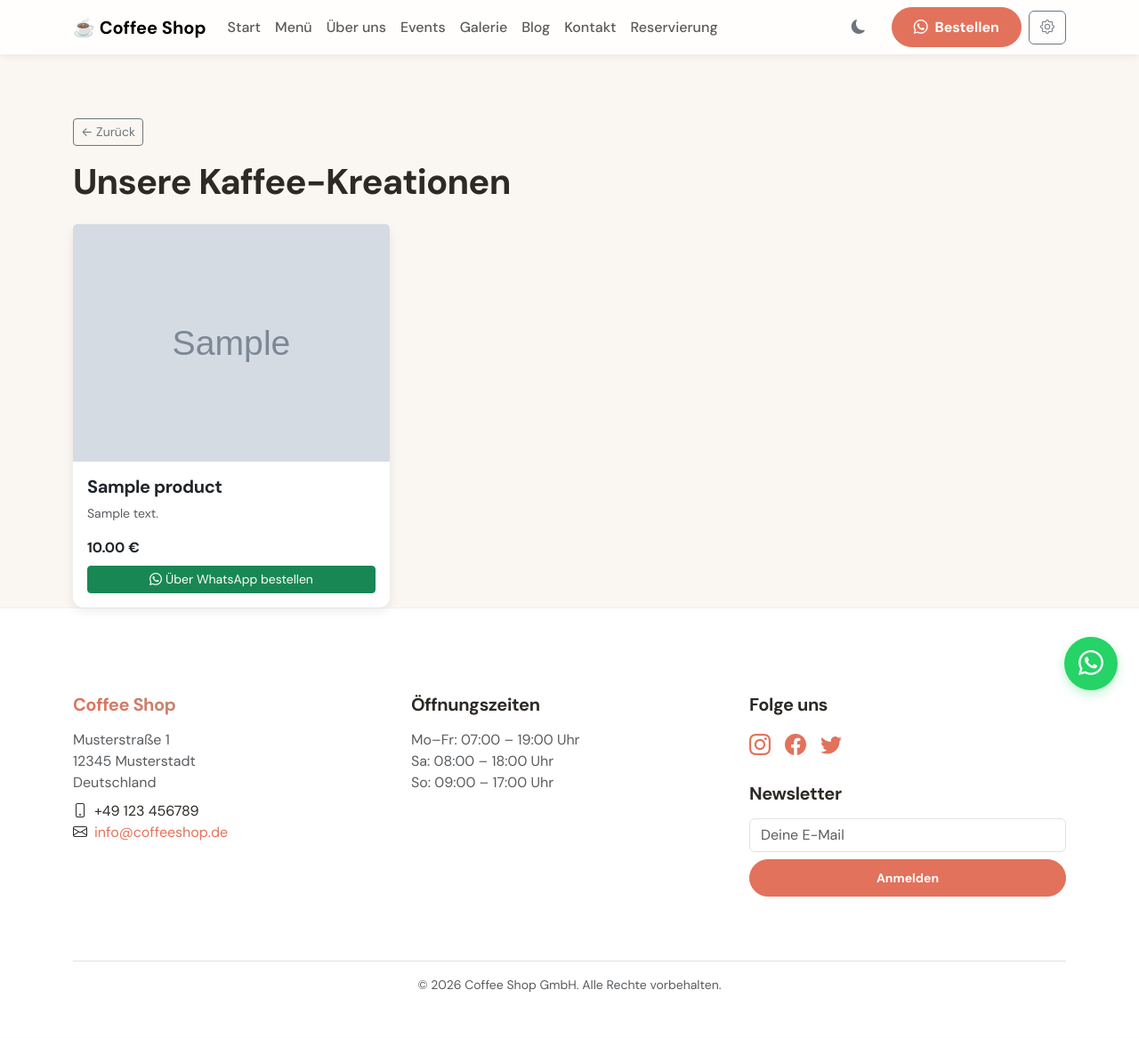
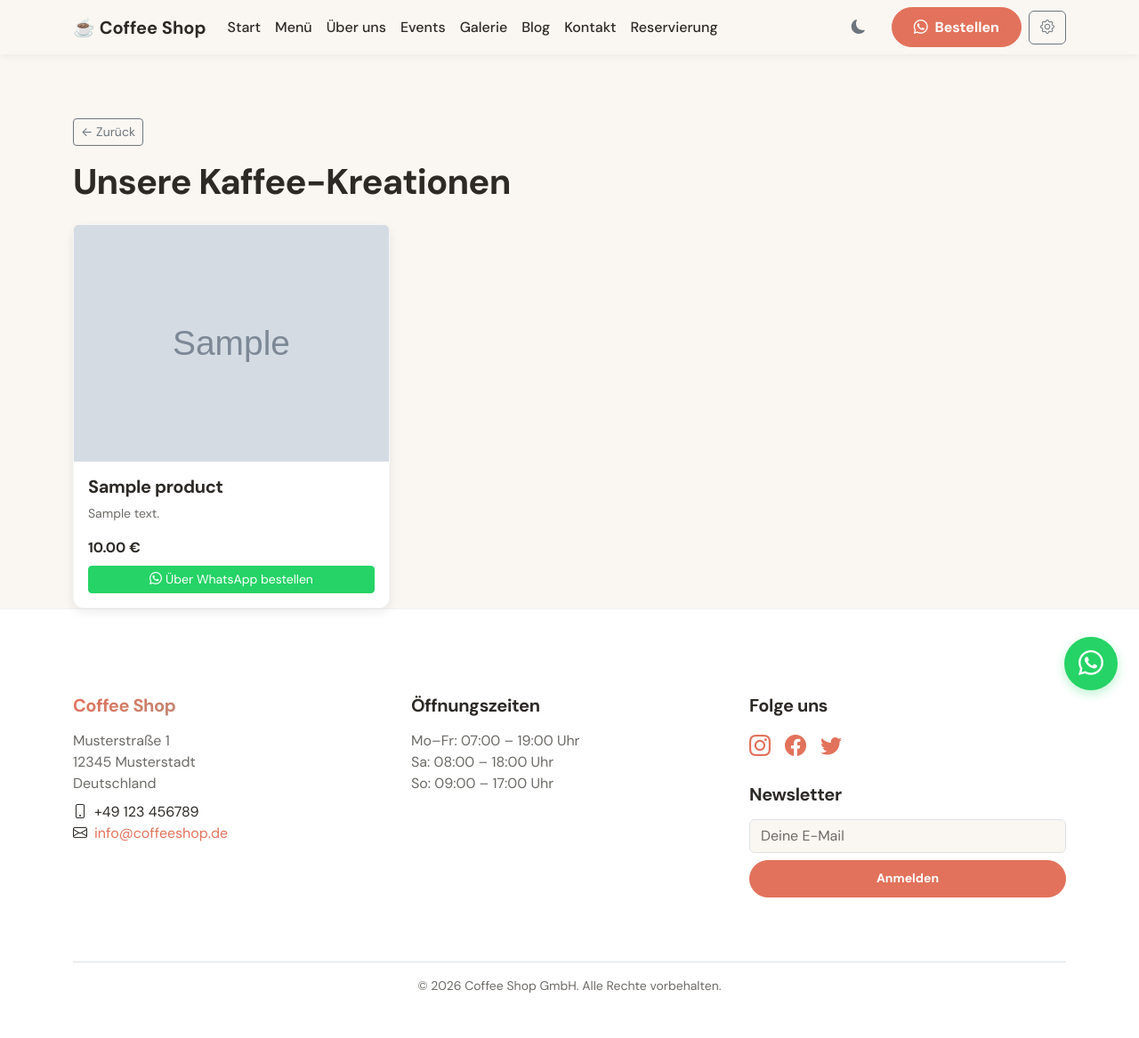
Before and after one commit to dreyjey1993/coffee-shop-django, a Django app: page /menu/ in a window 1280 px wide. Shown: the whole page at 89% size. Before the commit the page ends 1116 px from the top, so only its background shows below. Run offline with Django 4.2, Linux system fonts and the light colour scheme; tables that the repository leaves empty hold one stand-in row (values such as "Sample post"); grey boxes marked "Sample" are stand-in pictures.

Commit message:
fix: improve dark mode readability by overriding Bootstrap CSS variables and adjusting contrasts

```diff
--- a/shop/static/shop/css/custom.css
+++ b/shop/static/shop/css/custom.css
@@ -1,4 +1,4 @@
-/* Root-Variablen für Farben */
+/* Root-Variablen für Farben – Light Mode */
 :root {
   --bg-light: #faf7f2;
   --text-dark: #2d2a26;
@@ -9,6 +9,14 @@
   --header-height: 64px;
   --shadow: 0 4px 12px rgba(0,0,0,0.08);
   --radius: 12px;
+
+  /* Bootstrap CSS-Variablen überschreiben für konsistentes Theme */
+  --bs-body-color: var(--text-dark);
+  --bs-body-bg: var(--bg-light);
+  --bs-secondary-color: var(--text-muted);
+  --bs-primary: var(--accent);
+  --bs-primary-hover: var(--accent-hover);
+  --bs-card-bg: var(--card-bg);
 }
 
 /* Dark Mode */
@@ -20,6 +28,15 @@
   --accent-hover: #e2725b;
   --card-bg: #1c1a18;
   --shadow: 0 4px 12px rgba(0,0,0,0.3);
+
+  /* Bootstrap Dark Overrides */
+  --bs-body-color: var(--text-dark);
+  --bs-body-bg: var(--bg-light);
+  --bs-secondary-color: var(--text-muted);
+  --bs-primary: var(--accent);
+  --bs-primary-hover: var(--accent-hover);
+  --bs-card-bg: var(--card-bg);
+  --bs-border-color: #3a3835;
 }
 
 body {
@@ -30,24 +47,33 @@ body {
 }
 
 /* Typography */
-h1, h2, h3, h4, h5 {
+h1, h2, h3, h4, h5, h6 {
   font-weight: 700;
   letter-spacing: -0.02em;
 }
 
+/* Hero mit besserem Kontrast im Dark Mode */
 .hero {
   min-height: 70vh;
   display: flex;
   align-items: center;
   justify-content: center;
-  background: linear-gradient(135deg, rgba(226, 114, 91, 0.92), rgba(141, 163, 153, 0.92)), url('https://images.unsplash.com/photo-1509042239860-f550ce710b93?auto=format&fit=crop&w=1400&q=80');
+  text-align: center;
+  margin-bottom: 2rem;
+  border-radius: 0 0 16px 16px;
+  background: linear-gradient(135deg, rgba(226,114,91,0.92), rgba(141,163,153,0.92)), url('https://images.unsplash.com/photo-1509042239860-f550ce710b93?auto=format&fit=crop&w=1400&q=80');
   background-size: cover;
   background-position: center;
   background-attachment: fixed; /* Parallax */
   color: #fff;
-  text-shadow: 0 2px 8px rgba(0,0,0,0.3);
-  margin-bottom: 2rem;
+  text-shadow: 0 2px 8px rgba(0,0,0,0.4);
   padding: 4rem 1rem;
+}
+[data-theme="dark"] .hero {
+  background: linear-gradient(135deg, rgba(226,114,91,0.92), rgba(141,163,153,0.92)), url('https://images.unsplash.com/photo-1509042239860-f550ce710b93?auto=format&fit=crop&w=1400&q=80');
+  background-size: cover;
+  background-position: center;
+  background-attachment: fixed;
 }
 
 /* Cards */
@@ -55,12 +81,15 @@ h1, h2, h3, h4, h5 {
   background: var(--card-bg);
   border-radius: var(--radius);
   box-shadow: var(--shadow);
-  border: none;
+  border: 1px solid color-mix(in srgb, var(--bs-border-color), transparent 70%);
   transition: transform 0.2s ease, box-shadow 0.2s ease;
 }
 .card:hover {
   transform: translateY(-4px);
   box-shadow: 0 8px 20px rgba(0,0,0,0.12);
+}
+.card-body {
+  color: var(--text-dark);
 }
 
 /* Buttons */
@@ -80,6 +109,21 @@ h1, h2, h3, h4, h5 {
 .btn-outline-primary {
   border-radius: 30px;
   padding: 0.6rem 1.5rem;
+  border-color: var(--accent);
+  color: var(--accent);
+}
+.btn-outline-primary:hover {
+  background: var(--accent);
+  color: #fff;
+}
+.btn-success {
+  background: #25D366;
+  border-color: #25D366;
+  color: #fff;
+}
+.btn-success:hover {
+  background: #20bd5a;
+  border-color: #20bd5a;
 }
 
 /* Navigation */
@@ -87,7 +131,7 @@ h1, h2, h3, h4, h5 {
   position: sticky;
   top: 0;
   z-index: 1030;
-  background: rgba(255,255,255,0.85) !important;
+  background: rgba(250,247,242,0.85) !important; /* light mode */
   backdrop-filter: blur(10px);
   box-shadow: 0 2px 8px rgba(0,0,0,0.06);
   transition: background 0.3s ease;
@@ -95,9 +139,12 @@ h1, h2, h3, h4, h5 {
 [data-theme="dark"] .navbar {
   background: rgba(18,18,16,0.85) !important;
 }
-.nav-link {
-  position: relative;
+.navbar-brand, .nav-link {
+  color: var(--text-dark) !important;
   font-weight: 500;
+}
+.nav-link:hover {
+  color: var(--accent) !important;
 }
 .nav-link::after {
   content: '';
@@ -136,7 +183,7 @@ footer a:hover {
   -webkit-text-fill-color: transparent;
 }
 
-/* Mobile Offcanvas */
+/* Mobile Offcanvas (optional, falls genutzt) */
 .offcanvas {
   width: 280px;
 }
@@ -180,7 +227,7 @@ img.lazy.loaded {
   opacity: 1;
 }
 
-/* Lightbox (simple) */
+/* Lightbox */
 .lightbox {
   position: fixed;
   inset: 0;
```
